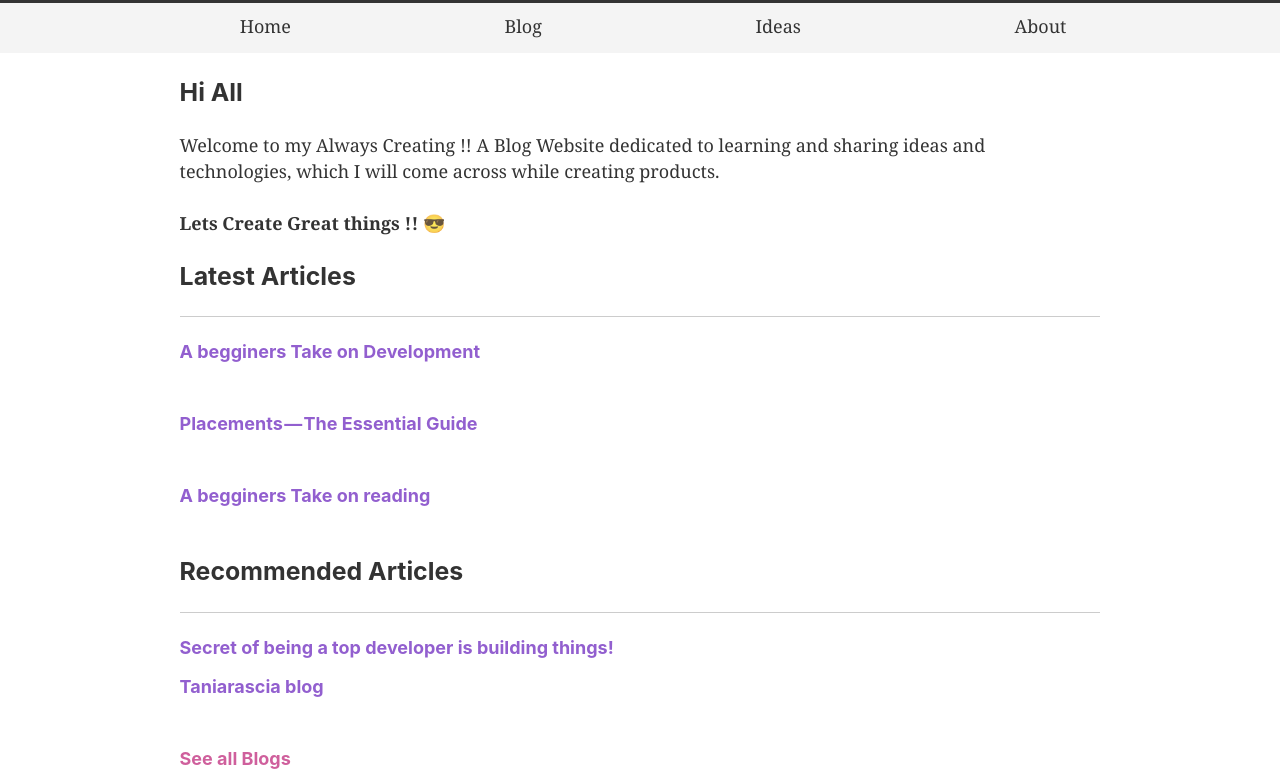
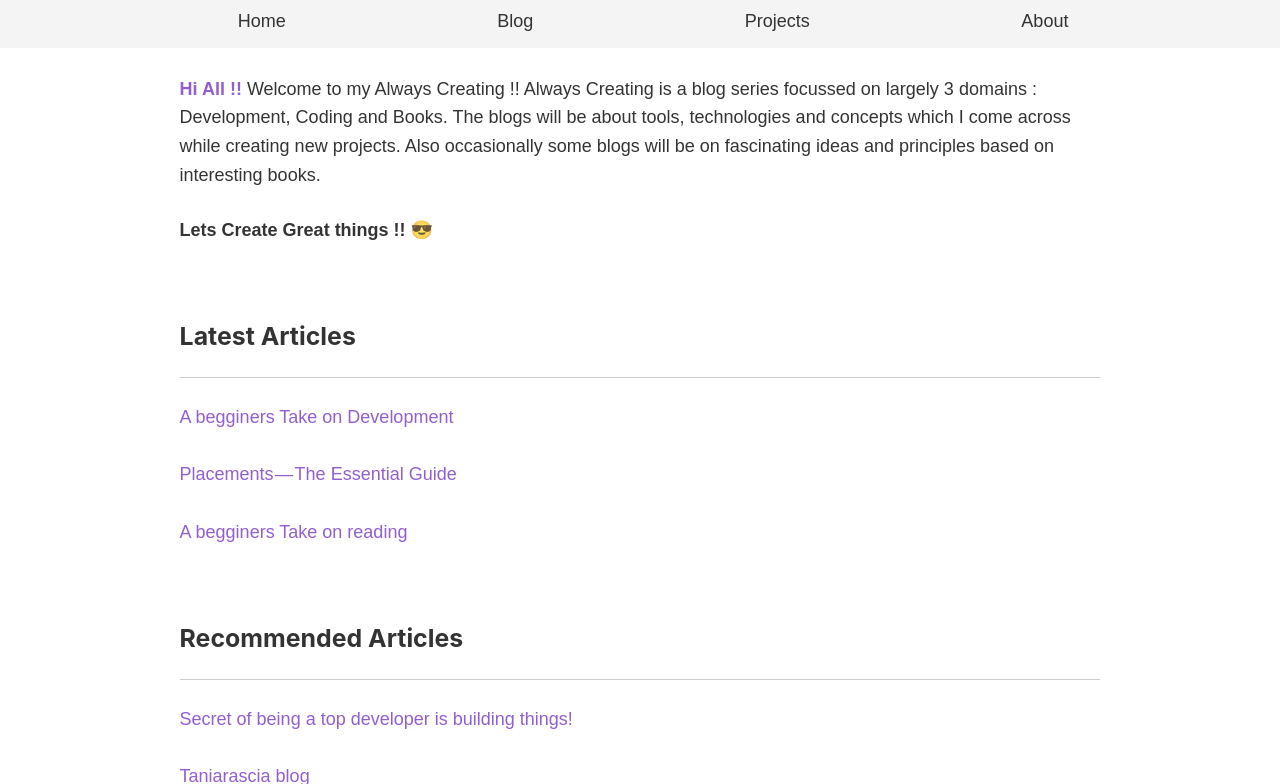
Before and after one commit to alex-jin45/gatsby-blog, a Gatsby site: page / in a window 1280 px wide. Shown: the part 81-865 px from the top of the page. Built offline with nearby package versions, Linux system fonts and the light colour scheme; Gatsby itself is replaced by a stand-in of ours.

Commit message:
upgraded ui theme purple

```diff
--- a/src/components/header.js
+++ b/src/components/header.js
@@ -4,8 +4,9 @@ import React from "react"
 
 const Header = ({ siteTitle }) => (
   <header
+
     style={{
-      background: `#333`,
+      background: `#925FCF`,
       marginBottom: `0`,
     }}
   >
@@ -13,10 +14,10 @@ const Header = ({ siteTitle }) => (
       style={{
         margin: `0 auto`,
         maxWidth: 960,
-        padding: `1.45rem 1.0875rem`,
+        padding: `1.05rem 1.0875rem`,
       }}
     >
-      <h2 style={{ margin: 0 }}>
+      <h3 style={{ margin: 0 }}>
         <Link
           to="/"
           style={{
@@ -26,8 +27,9 @@ const Header = ({ siteTitle }) => (
         >
           {siteTitle}
         </Link>
-      </h2>
+      </h3>
     </div>
+
   </header>
 )
 
--- a/src/components/menu.css
+++ b/src/components/menu.css
@@ -1,3 +1,7 @@
-#smenu-link{
-    color: blue ;
+* {
+    /* color: blue ;  */
+    line-height: 1.6;
+    font-family: 'Nunito',sans-serif;
+    -webkit-font-smoothing: antialiased;
+    -moz-osx-font-smoothing: grayscale;
 }
--- a/src/components/menu.js
+++ b/src/components/menu.js
@@ -17,7 +17,7 @@ const Menu = () => (
     }}>
          <li id ="menu-link"> <Link to ="/">Home </Link> </li>
          <li className = "menu-link"> <Link to ="/blog">Blog </Link> </li>
-         <li class="menu-link"> <Link to ="/page-2">Ideas </Link> </li>
+         <li class="menu-link"> <Link to ="/page-2">Projects </Link> </li>
          <li class="menu-link"> <Link to ="/about">About </Link> </li>
     </ul>
 </div>
--- a/src/pages/about.js
+++ b/src/pages/about.js
@@ -3,6 +3,9 @@ import { Link } from "gatsby"
 import Layout from "../components/layout"
 import SEO from "../components/seo"
 import Displaypic from "../display-pic";
+import "./index.css"
+
+
 const AboutPage = () => (
 
   <Layout>
--- a/src/pages/blog.js
+++ b/src/pages/blog.js
@@ -2,8 +2,9 @@ import React from "react"
 import { Link, graphql } from "gatsby"
 import Layout from "../components/layout"
 import SEO from "../components/seo"
+import "./index.css"
+
 const BlogPage = ({data}) => (
-
 
 <Layout>
   <SEO title="Blogs" />
@@ -20,7 +21,7 @@ const BlogPage = ({data}) => (
       <br />
       <br />
 
-          <Link to={post.node.frontmatter.path} style={{color:'#666666'}}> Read More </Link>
+          <Link to={post.node.frontmatter.path} style = {{color : '#925FCF'}}> Read More </Link>
 
       <br />
       <br />
--- a/src/pages/index.css
+++ b/src/pages/index.css
@@ -1,6 +1,6 @@
-.main-para {
+* {
     line-height: 1.6;
-    font-family: 'Nunito', sans-serif;
+    font-family: 'Nunito',sans-serif;
     -webkit-font-smoothing: antialiased;
     -moz-osx-font-smoothing: grayscale;
   }
--- a/src/pages/index.js
+++ b/src/pages/index.js
@@ -13,50 +13,60 @@ const IndexPage = ({data}) => (
   <Layout>
     <SEO title="Home" keywords={[`gatsby`, `application`, `react`]} />
 
-    <h3>Hi All </h3>
-    <p className={styles['main-para']}>Welcome to my Always Creating !! A Blog Website dedicated to learning and sharing
-      ideas and technologies, which I will come across while creating products. </p>
-      <strong>Lets Create Great things !! 😎  </strong>
+
+    <p className={styles['main-para']}>    <strong  style = {{color : '#925FCF'}} > Hi All !! </strong> Welcome to my Always Creating !!
+      Always Creating is a blog series focussed on largely 3 domains : Development, Coding and Books.
+      The blogs will be about tools, technologies and concepts which I come across while creating new projects.
+      Also occasionally some blogs will be on fascinating ideas and principles based on interesting books.
+    </p>
+
+    <strong>Lets Create Great things !! 😎  </strong>
+
     {/* <div style={{ maxWidth: `300px`, marginBottom: `1.45rem` ,  marginTop: `1.45rem` }}>
       <Image />
     </div> */}
     <br />
     <br />
 
-    <h3> Latest Articles</h3>
+    <h3  style = {{marginTop: '2em'}} > Latest Articles</h3>
     <hr />
     <Link to={data.allMarkdownRemark.edges[0].node.frontmatter.path} style = {{color : '#925FCF'}}>
-       <h4> {data.allMarkdownRemark.edges[0].node.frontmatter.title}</h4>
+        {data.allMarkdownRemark.edges[0].node.frontmatter.title}
     </Link>
-    <br />
+    <br /> <br />
     <Link to={data.allMarkdownRemark.edges[1].node.frontmatter.path} style = {{color : '#925FCF'}} >
-       <h4> {data.allMarkdownRemark.edges[1].node.frontmatter.title}</h4>
+     {data.allMarkdownRemark.edges[1].node.frontmatter.title}
     </Link>
-    <br />
+    <br /> <br />
 
     <Link to={data.allMarkdownRemark.edges[2].node.frontmatter.path} style = {{color : '#925FCF'}}>
-       <h4> {data.allMarkdownRemark.edges[2].node.frontmatter.title}</h4>
+        {data.allMarkdownRemark.edges[2].node.frontmatter.title}
     </Link>
+    <br /> <br />
 
-    <br />
 
-    <h3> Recommended Articles</h3>
+    <h3 style = {{marginTop: '2em'}}> Recommended Articles</h3>
     <hr />
-    <h4>
+    {/* <h4> */}
     < a href = "https://bit.ly/2jMkuMs"  style = {{color : '#925FCF'}} > Secret of being a top developer is building things! </a>
     <br /> <br />
     < a href = "https://www.taniarascia.com/blog/"  style = {{color : '#925FCF'}} > Taniarascia blog </a>
-    </h4>
+    <br /> <br />
+    < a href = "https://bit.ly/2qbWfLs"  style = {{color : '#925FCF'}} > Everything you Know about reading is wrong! </a>
+    {/* </h4> */}
+
     <br />
 
 
 
-
+{/*
     <Link to="/blog/"
     style={{
             color : '#CF5F9C' ,
             // marginTop : '25px' ,
-          }}> <h4>See all Blogs </h4></Link>
+          }}> <h4>See all Blogs </h4>
+    </Link>
+           */}
 
     <br />
     <br />
```
Also changed, not shown: README.md, src/components/layout.css (line endings or trailing spaces).
